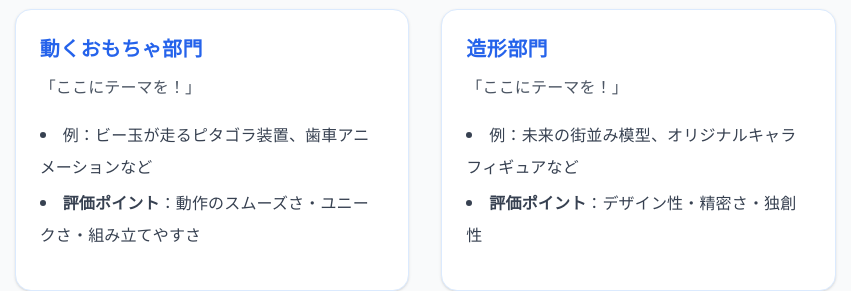
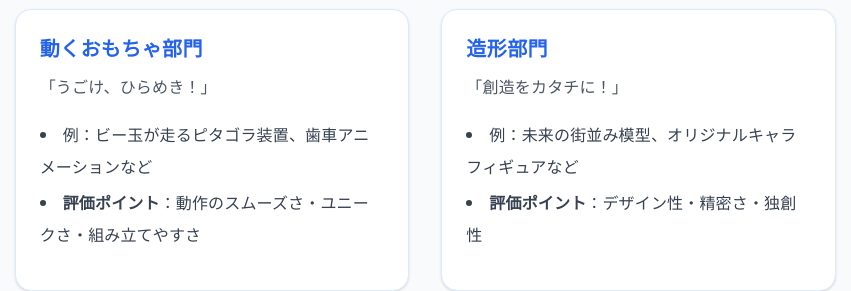
Before and after one commit to Altairu/monozukuri-lab, a plain HTML site: page events/3dcontest2025.html in a window 1280 px wide. Shown: the part 754-1045 px from the top of the page, 428-1279 px from the left. Drawn offline with nearby package versions, Linux system fonts and the light colour scheme.

Commit message:
部門紹介のテーマを更新

```diff
--- a/events/3dcontest2025.html
+++ b/events/3dcontest2025.html
@@ -79,7 +79,7 @@
         <!-- 動くおもちゃ部門 -->
         <div class="bg-white rounded-2xl shadow hover:shadow-lg transition p-6 border border-blue-100">
           <h4 class="text-xl font-semibold text-blue-600 mb-2">動くおもちゃ部門</h4>
-          <p class="text-gray-600 mb-4">「ここにテーマを！」</p>
+          <p class="text-gray-600 mb-4">「うごけ、ひらめき！」</p>
           <ul class="list-disc list-inside space-y-1 text-gray-700 mb-4">
             <li>例：ビー玉が走るピタゴラ装置、歯車アニメーションなど</li>
             <li><strong>評価ポイント</strong>：動作のスムーズさ・ユニークさ・組み立てやすさ</li>
@@ -88,7 +88,7 @@
         <!-- 造形部門 -->
         <div class="bg-white rounded-2xl shadow hover:shadow-lg transition p-6 border border-blue-100">
           <h4 class="text-xl font-semibold text-blue-600 mb-2">造形部門</h4>
-          <p class="text-gray-600 mb-4">「ここにテーマを！」</p>
+          <p class="text-gray-600 mb-4">「創造をカタチに！」</p>
           <ul class="list-disc list-inside space-y-1 text-gray-700 mb-4">
             <li>例：未来の街並み模型、オリジナルキャラフィギュアなど</li>
             <li><strong>評価ポイント</strong>：デザイン性・精密さ・独創性</li>
```
